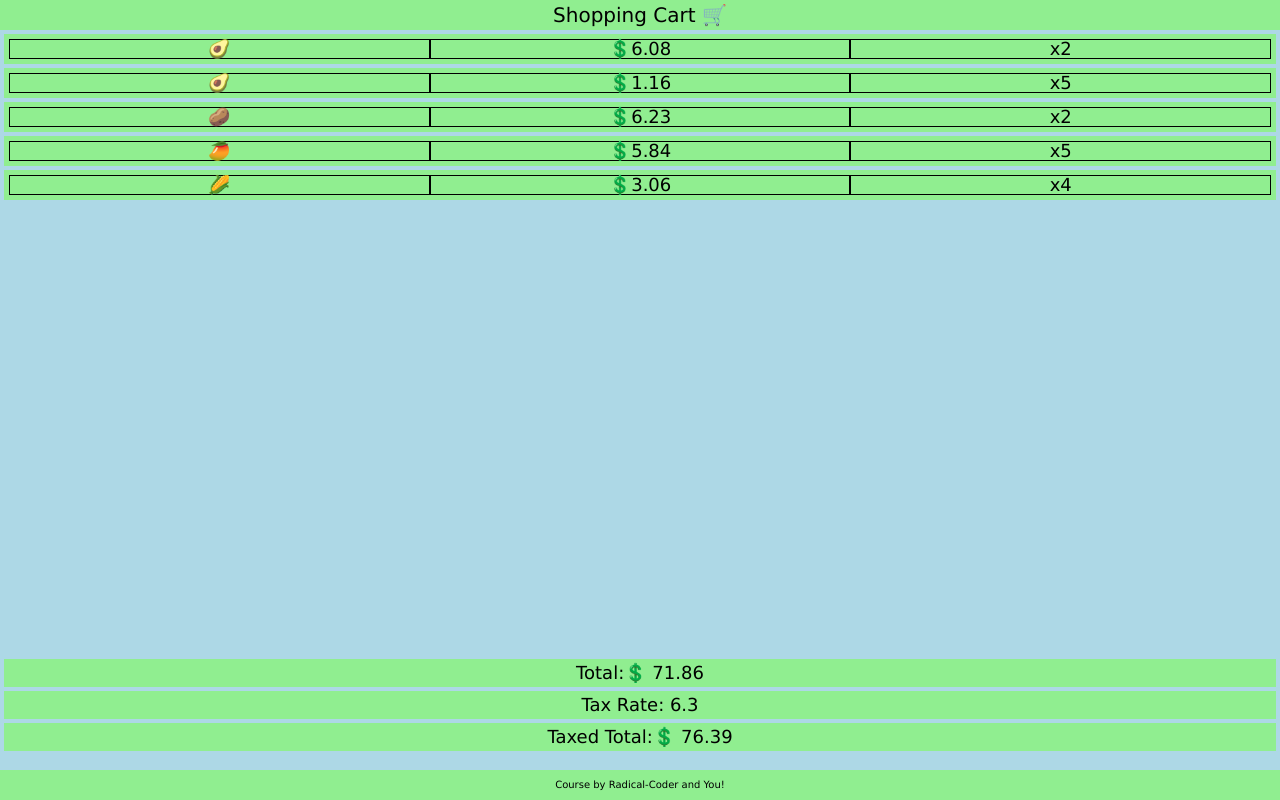
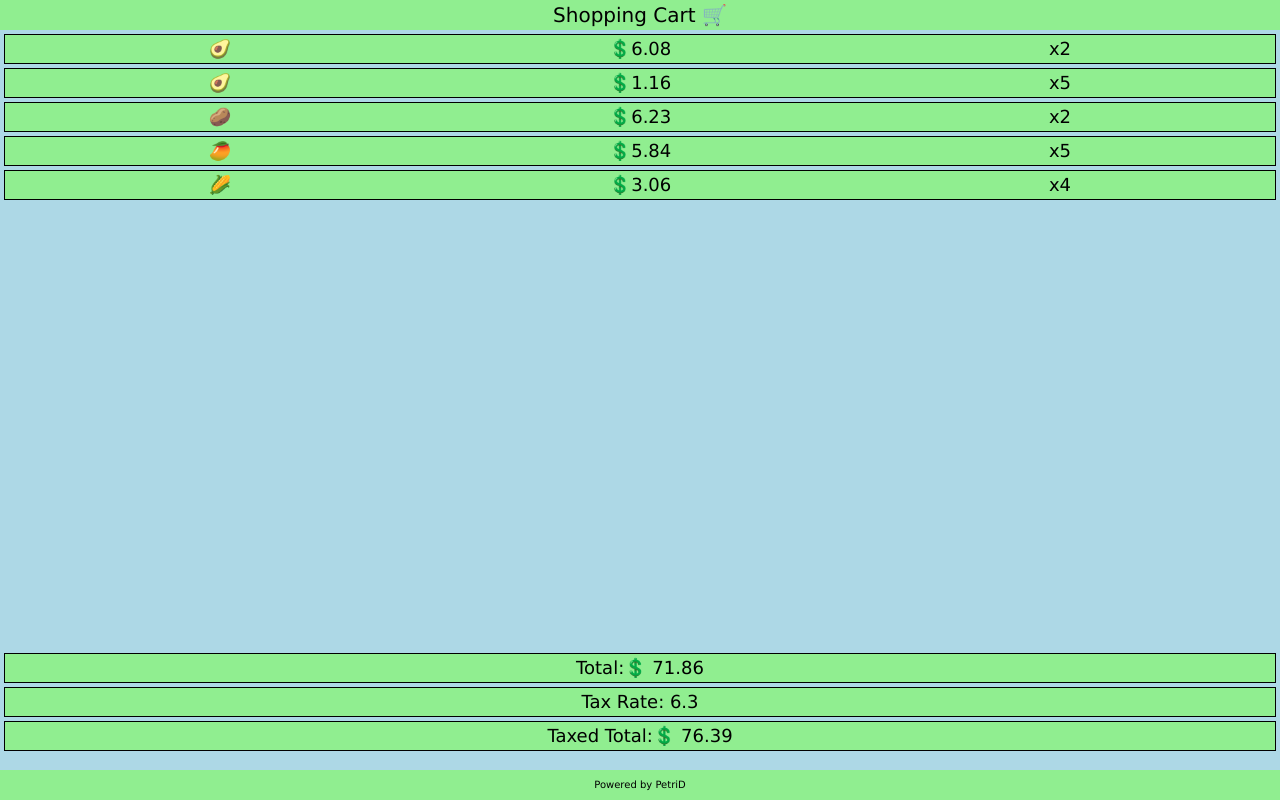
Before and after one commit to PetriDamous/shopping-cart, a website built with webpack: page index.html in a window 1280 px wide. Built offline with nearby package versions, Linux system fonts and the light colour scheme.

Commit message:
Changed footer and fixed border on product elements

```diff
--- a/index.css
+++ b/index.css
@@ -50,7 +50,7 @@ footer {
 
 .product,
 .summary div {
-    /* border: 0.1rem solid black; */
+    border: 0.1rem solid black;
     font-size: 1.8rem;
     display: flex;
     font-size: 1.8rem;
@@ -61,12 +61,9 @@ footer {
 
 .product div {
     width: calc(100% / 3);
-    border: 1px solid black;
-    /* width: 100%; */
 }
 
 #Summary {
-   /* border: 1px solid black; */
    margin-bottom: 1em;
 }
 
--- a/index.html
+++ b/index.html
@@ -13,7 +13,7 @@
         <div id="Products"></div>
         <div id="Summary"></div>
     </main>
-    <footer>Course by Radical-Coder and You!</footer>
+    <footer>Powered by PetriD</footer>
 
     <script src="index.js"></script>
 
```
